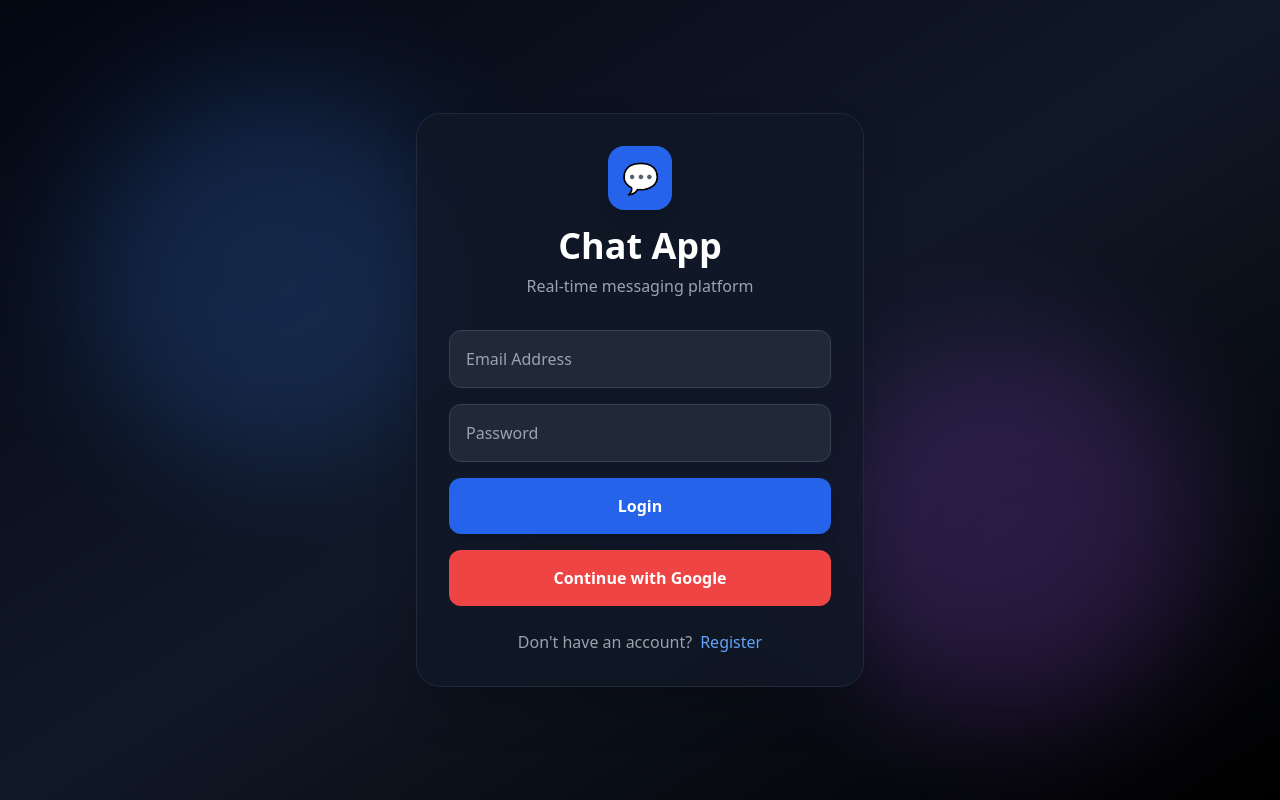
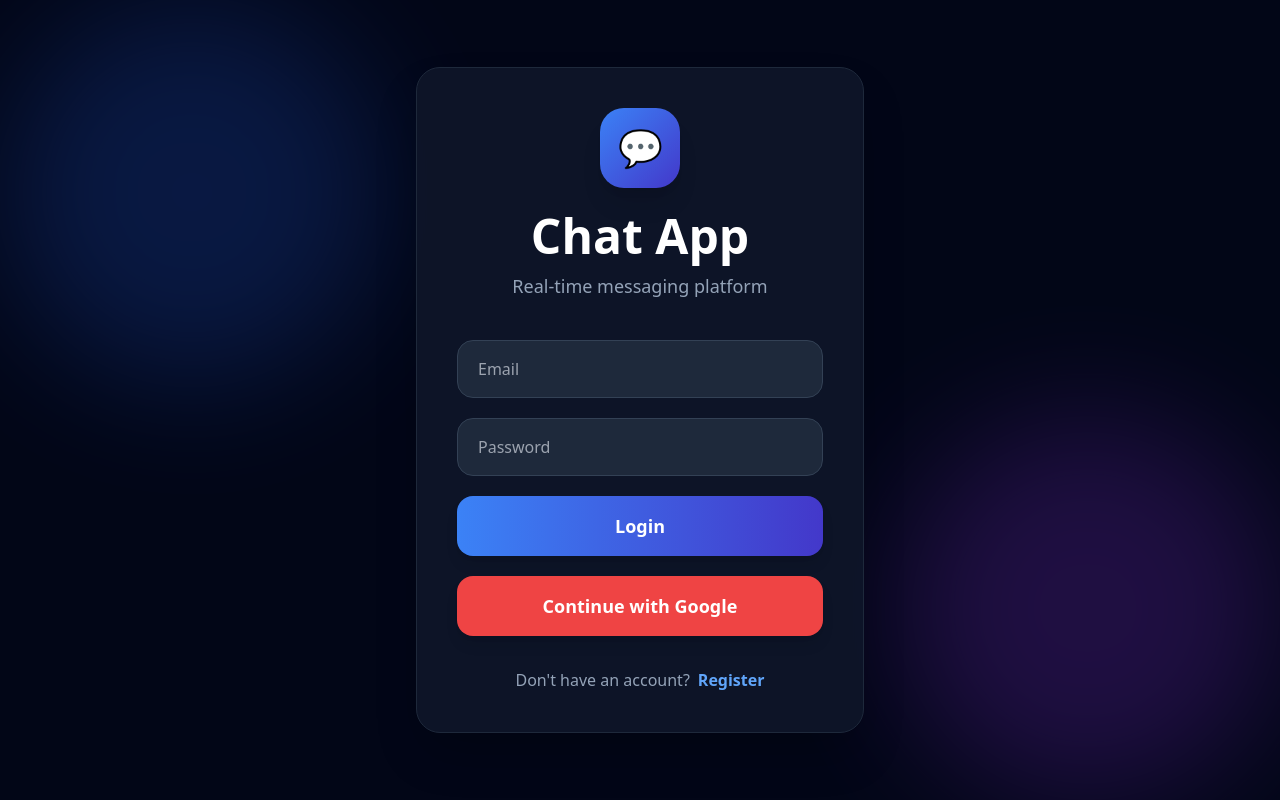
Before and after one commit to adityasharma193/real-time-chat-backend, a React (Create React App) app in the folder chat-client/: page / in a window 1280 px wide. Built offline with nearby package versions, Linux system fonts and the light colour scheme; no server answers; the HTML template or start-up script is replaced by a standard one.

Commit message:
update login.jsx

```diff
--- a/chat-client/src/components/Login.jsx
+++ b/chat-client/src/components/Login.jsx
@@ -1,4 +1,7 @@
-import { useState } from "react";
+import {
+  useState,
+} from "react";
+
 import {
   loginAPI,
   registerAPI,
@@ -20,61 +23,82 @@ export default function Login({
   const [password, setPassword] =
     useState("");
 
+  const [error, setError] =
+    useState("");
+
   const [loading, setLoading] =
     useState(false);
 
-  const [error, setError] =
-    useState("");
-
   // ================= SUBMIT =================
-  const handleSubmit = async (e) => {
+  const handleSubmit =
+    async (e) => {
 
       e.preventDefault();
 
-    setLoading(true);
       setError("");
 
       try {
 
+        setLoading(true);
+
         let data;
 
+        // LOGIN
         if (isLogin) {
 
-        data = await loginAPI(
+          data =
+            await loginAPI(
               email,
               password
             );
 
         } else {
 
-        data = await registerAPI(
+          // REGISTER
+          data =
+            await registerAPI(
               name,
               email,
               password
             );
         }
 
+        // SAVE USER
         localStorage.setItem(
-        "token",
+          "user",
+          JSON.stringify(
+            data.user
+          )
+        );
+
+        // IMPORTANT
+        if (
+          typeof onSuccess ===
+          "function"
+        ) {
+
+          onSuccess(
             data.token
           );
 
-      localStorage.setItem(
-        "user",
-        JSON.stringify(data.user)
+        } else {
+
+          console.error(
+            "onSuccess is not a function"
           );
-
-      onSuccess(data.token);
+        }
 
       } catch (err) {
 
-     console.log(err.response?.data);
+        console.error(err);
 
         setError(
-  err.response?.data?.error ||
+          err.response?.data
+            ?.error ||
             err.message ||
             "Something went wrong"
         );
+
       } finally {
 
         setLoading(false);
@@ -82,74 +106,89 @@ setError(
     };
 
   // ================= GOOGLE LOGIN =================
-  const handleGoogleLogin = () => {
+  const handleGoogleLogin =
+    () => {
 
       window.location.href =
         `${process.env.REACT_APP_API_URL}/auth/google`;
     };
 
   return (
-    <div className="min-h-screen bg-gradient-to-br from-gray-950 via-gray-900 to-black flex items-center justify-center px-4">
 
-      {/* BACKGROUND GLOW */}
-      <div className="absolute w-96 h-96 bg-blue-500 opacity-20 blur-3xl rounded-full top-20 left-20"></div>
+    <div className="min-h-screen flex items-center justify-center bg-[#020617] overflow-hidden relative">
 
-      <div className="absolute w-96 h-96 bg-purple-500 opacity-20 blur-3xl rounded-full bottom-20 right-20"></div>
+      {/* BACKGROUND */}
+      <div className="absolute inset-0">
+
+        <div className="absolute top-0 left-0 w-96 h-96 bg-blue-600 opacity-20 blur-3xl rounded-full" />
+
+        <div className="absolute bottom-0 right-0 w-96 h-96 bg-purple-600 opacity-20 blur-3xl rounded-full" />
+
+      </div>
 
       {/* CARD */}
-      <div className="relative z-10 w-full max-w-md bg-gray-900/80 backdrop-blur-xl border border-gray-800 rounded-3xl shadow-2xl p-8">
+      <div className="relative z-10 w-full max-w-md bg-[#0f172a]/90 border border-slate-800 backdrop-blur-xl rounded-3xl shadow-2xl p-10">
 
         {/* LOGO */}
-        <div className="flex justify-center mb-4">
+        <div className="flex justify-center mb-6">
 
-          <div className="w-16 h-16 rounded-2xl bg-blue-600 flex items-center justify-center text-3xl shadow-lg">
+          <div className="w-20 h-20 rounded-3xl bg-gradient-to-br from-blue-500 to-indigo-700 flex items-center justify-center shadow-xl text-4xl">
             💬
           </div>
+
         </div>
 
         {/* TITLE */}
-        <h1 className="text-4xl font-bold text-center text-white mb-2">
+        <h1 className="text-5xl font-black text-center text-white mb-3">
           Chat App
         </h1>
 
-        <p className="text-center text-gray-400 mb-8">
+        <p className="text-center text-slate-400 mb-10 text-lg">
           Real-time messaging platform
         </p>
 
         {/* ERROR */}
         {error && (
-          <div className="bg-red-500/20 border border-red-500 text-red-300 px-4 py-3 rounded-xl mb-4 text-sm">
+
+          <div className="mb-6 bg-red-500/20 border border-red-500 text-red-300 px-4 py-4 rounded-2xl">
             {error}
           </div>
         )}
 
         {/* FORM */}
         <form
-          onSubmit={handleSubmit}
-          className="space-y-4"
+          onSubmit={
+            handleSubmit
+          }
+          className="space-y-5"
         >
 
           {!isLogin && (
+
             <input
               type="text"
               placeholder="Full Name"
               value={name}
               onChange={(e) =>
-                setName(e.target.value)
+                setName(
+                  e.target.value
+                )
               }
-              className="w-full px-4 py-4 rounded-xl bg-gray-800 border border-gray-700 text-white outline-none focus:border-blue-500 transition"
+              className="w-full bg-slate-800 border border-slate-700 focus:border-blue-500 rounded-2xl px-5 py-4 text-white outline-none"
               required
             />
           )}
 
           <input
             type="email"
-            placeholder="Email Address"
+            placeholder="Email"
             value={email}
             onChange={(e) =>
-              setEmail(e.target.value)
+              setEmail(
+                e.target.value
+              )
             }
-            className="w-full px-4 py-4 rounded-xl bg-gray-800 border border-gray-700 text-white outline-none focus:border-blue-500 transition"
+            className="w-full bg-slate-800 border border-slate-700 focus:border-blue-500 rounded-2xl px-5 py-4 text-white outline-none"
             required
           />
 
@@ -158,36 +197,41 @@ setError(
             placeholder="Password"
             value={password}
             onChange={(e) =>
-              setPassword(e.target.value)
+              setPassword(
+                e.target.value
+              )
             }
-            className="w-full px-4 py-4 rounded-xl bg-gray-800 border border-gray-700 text-white outline-none focus:border-blue-500 transition"
+            className="w-full bg-slate-800 border border-slate-700 focus:border-blue-500 rounded-2xl px-5 py-4 text-white outline-none"
             required
           />
 
-          {/* BUTTON */}
+          {/* LOGIN BUTTON */}
           <button
             type="submit"
             disabled={loading}
-            className="w-full py-4 rounded-xl bg-blue-600 hover:bg-blue-700 text-white font-semibold transition duration-200 shadow-lg"
+            className="w-full bg-gradient-to-r from-blue-500 to-indigo-700 hover:scale-[1.02] transition py-4 rounded-2xl text-white font-bold text-lg shadow-lg"
           >
             {loading
               ? "Please wait..."
               : isLogin
               ? "Login"
-              : "Create Account"}
+              : "Register"}
           </button>
+
         </form>
 
         {/* GOOGLE */}
         <button
-          onClick={handleGoogleLogin}
-          className="w-full mt-4 py-4 rounded-xl bg-red-500 hover:bg-red-600 text-white font-semibold transition duration-200"
+          onClick={
+            handleGoogleLogin
+          }
+          className="w-full mt-5 bg-red-500 hover:bg-red-600 transition py-4 rounded-2xl text-white font-bold text-lg shadow-lg"
         >
           Continue with Google
         </button>
 
         {/* TOGGLE */}
-        <p className="text-center text-gray-400 mt-6">
+        <div className="mt-8 text-center text-slate-400">
 
           {isLogin
             ? "Don't have an account?"
@@ -195,15 +239,19 @@ setError(
 
           <button
             onClick={() =>
-              setIsLogin(!isLogin)
+              setIsLogin(
+                !isLogin
+              )
             }
-            className="ml-2 text-blue-400 hover:text-blue-300"
+            className="ml-2 text-blue-400 hover:text-blue-300 font-semibold"
           >
             {isLogin
               ? "Register"
               : "Login"}
           </button>
-        </p>
+
+        </div>
+
       </div>
     </div>
   );
```
Lines whose indentation alone changed are shown as unchanged.
